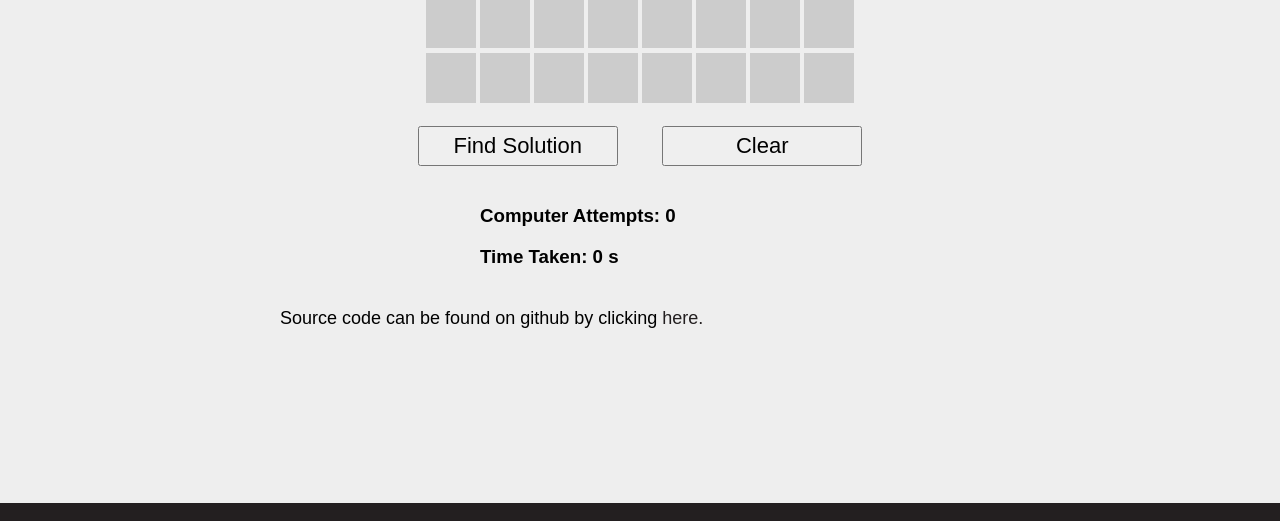
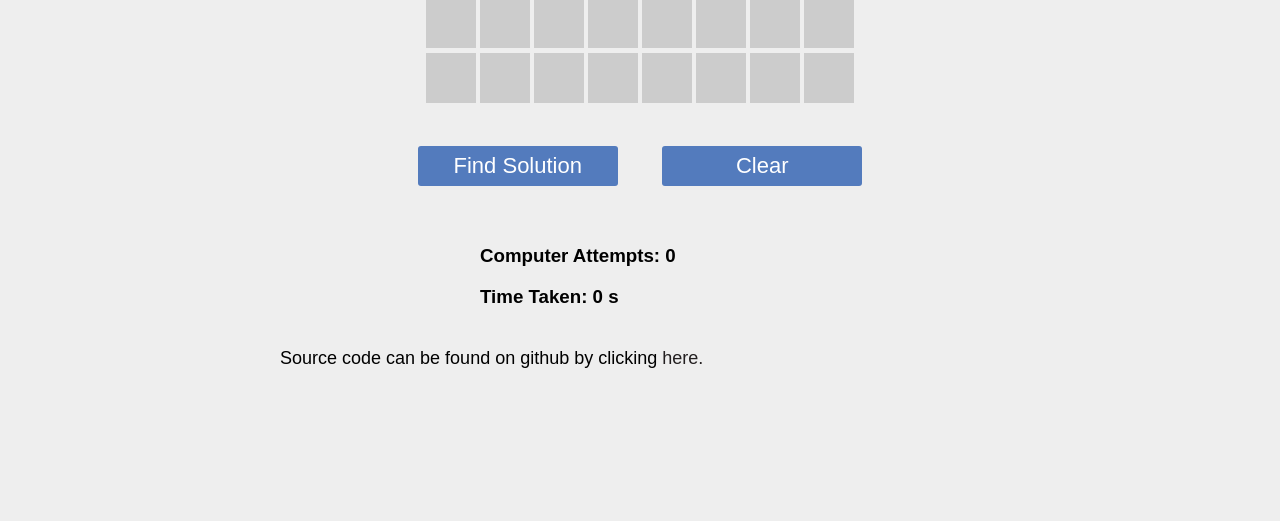
Before and after one commit to kappisan/ChessQueens, a website: page public/index.html in a window 1280 px wide. Shown: the part 880-1401 px from the top of the page. Drawn offline with Linux system fonts and the light colour scheme.

Commit message:
style buttons

```diff
--- a/public/script.js
+++ b/public/script.js
@@ -22,6 +22,7 @@ app.controller('PageCtrl', ['$scope', function($s) {
 
 	$s.numberQueens = 0;
 
+	// returns number of safe queens
 	function countQueens() {
 
 		$s.numberQueens = 0;
--- a/public/style/main.css
+++ b/public/style/main.css
@@ -76,10 +76,19 @@ p {
 
 .solve-button {
     padding: 2px 10px;
-    margin: 20px;
+    margin: 40px 20px;
     width: 200px;
     height: 40px;
     font-size: 22px;
+    background-color: #537bbd;
+    color: #fff;
+    cursor: pointer;
+    border: none;
+    border-radius: 3px;
+}
+
+.solve-button:hover {
+    opacity: 0.8;
 }
 
 .main-logo {
```
